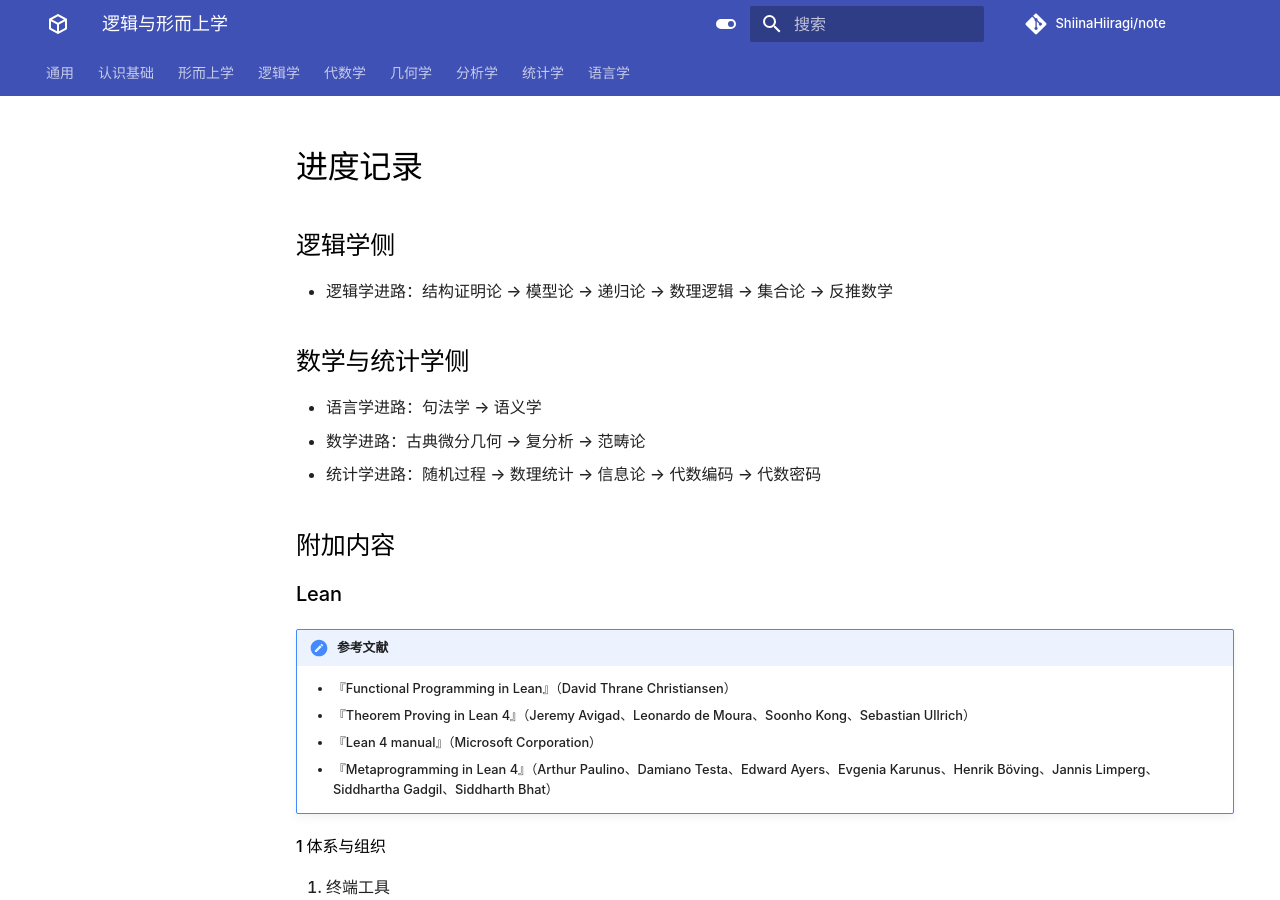
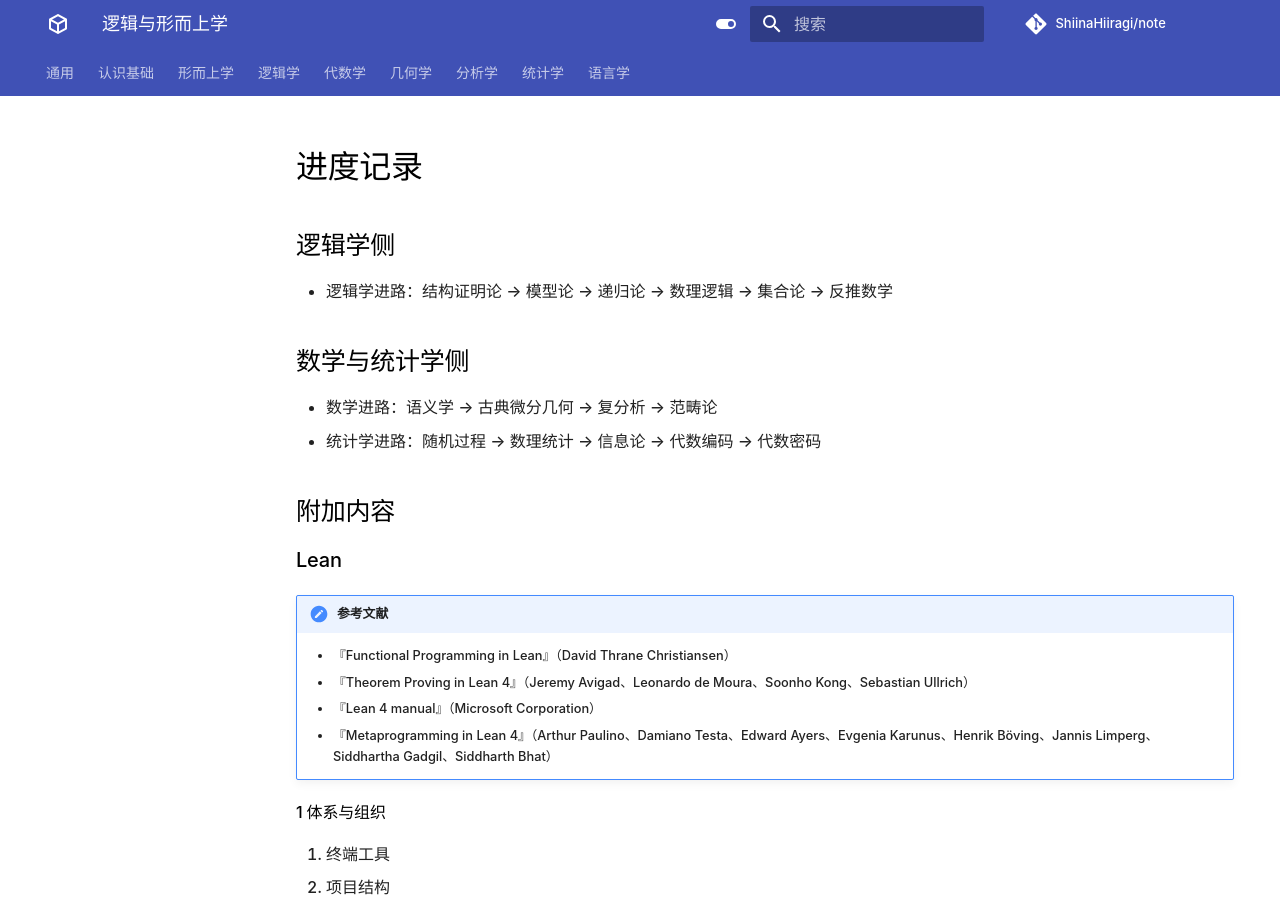
Before and after one commit to ShiinaHiiragi/note, an MkDocs documentation site: the page built from docs/intro/plan.md, in a window 1280 px wide and 900 px high. Built offline with MkDocs 1.6.1 and Material for MkDocs 9.7.7, drawn with Linux system fonts in a browser that asks for light colours; comment, search, counter and statistics services are not loaded.

Commit message:
change plan

```diff
--- a/docs/intro/plan.md
+++ b/docs/intro/plan.md
@@ -4,8 +4,7 @@
 - 逻辑学进路：结构证明论 → 模型论 → 递归论 → 数理逻辑 → 集合论 → 反推数学
 
 ## 数学与统计学侧
-- 语言学进路：句法学 → 语义学
-- 数学进路：古典微分几何 → 复分析 → 范畴论
+- 数学进路：语义学 → 古典微分几何 → 复分析 → 范畴论
 - 统计学进路：随机过程 → 数理统计 → 信息论 → 代数编码 → 代数密码
 
 ## 附加内容
```
